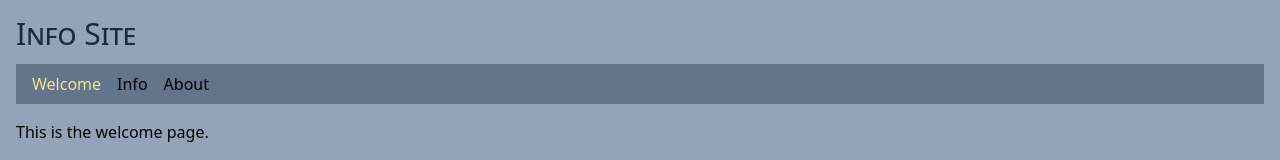
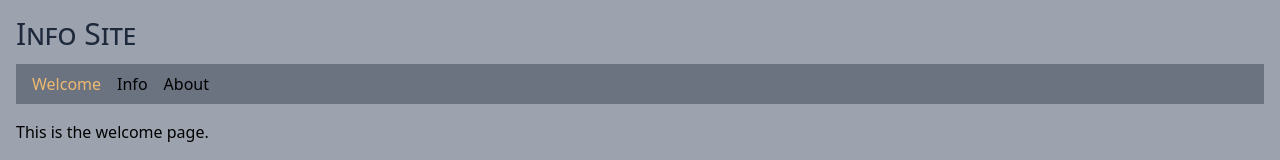
Before and after one commit to Underground-Learning-Club/datapod-for-vite-react, a React (Vite) app: page /welcome in a window 1280 px wide. Shown: the top 160 px of the page. Built offline with nearby package versions, Linux system fonts and the light colour scheme.

Commit message:
gray tones

```diff
--- a/index.html
+++ b/index.html
@@ -11,7 +11,7 @@
 			}
 		</style>
 	</head>
-	<body class="bg-slate-400 p-4">
+	<body class="bg-gray-400 p-4">
 		<div id="root"></div>
 		<script type="module" src="/src/main.tsx"></script>
 	</body>
--- a/src/components/Nav.tsx
+++ b/src/components/Nav.tsx
@@ -2,7 +2,7 @@ import { NavLink } from "react-router-dom";
 
 export const Nav = () => {
 	return <nav>
-		<ul className="flex gap-4 bg-slate-500 px-4 py-2 content">
+		<ul className="flex gap-4 bg-gray-500 px-4 py-2 content">
 			<li><NavLink to="/welcome">Welcome</NavLink></li>
 			<li><NavLink to="/info">Info</NavLink></li>
 			<li><NavLink to="/about">About</NavLink></li>
--- a/src/index.scss
+++ b/src/index.scss
@@ -9,5 +9,5 @@
 }
 
 a.active {
-	color: rgb(232, 232, 141);
+	color: rgb(239, 186, 112);
 }
```
